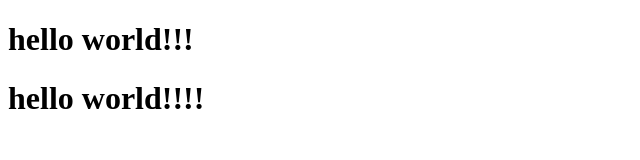
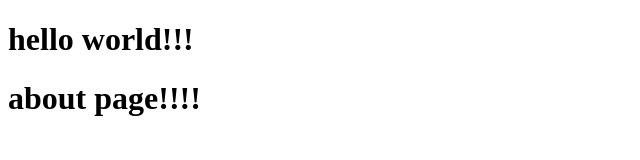
Before and after one commit to SMDesigner999/github_actions, a plain HTML site: page index.html in a window 1280 px wide. Shown: the whole page, without its empty margins (0-640 px from the left). Drawn offline with Linux system fonts and the light colour scheme.

Commit message:
Update index.html

```diff
--- a/index.html
+++ b/index.html
@@ -7,6 +7,6 @@
   </head>
   <body>
     <h1>hello world!!!</h1>
-    <h1>hello world!!!!</h1>
+    <h1>about page!!!!</h1>
   </body>
 </html>
```
